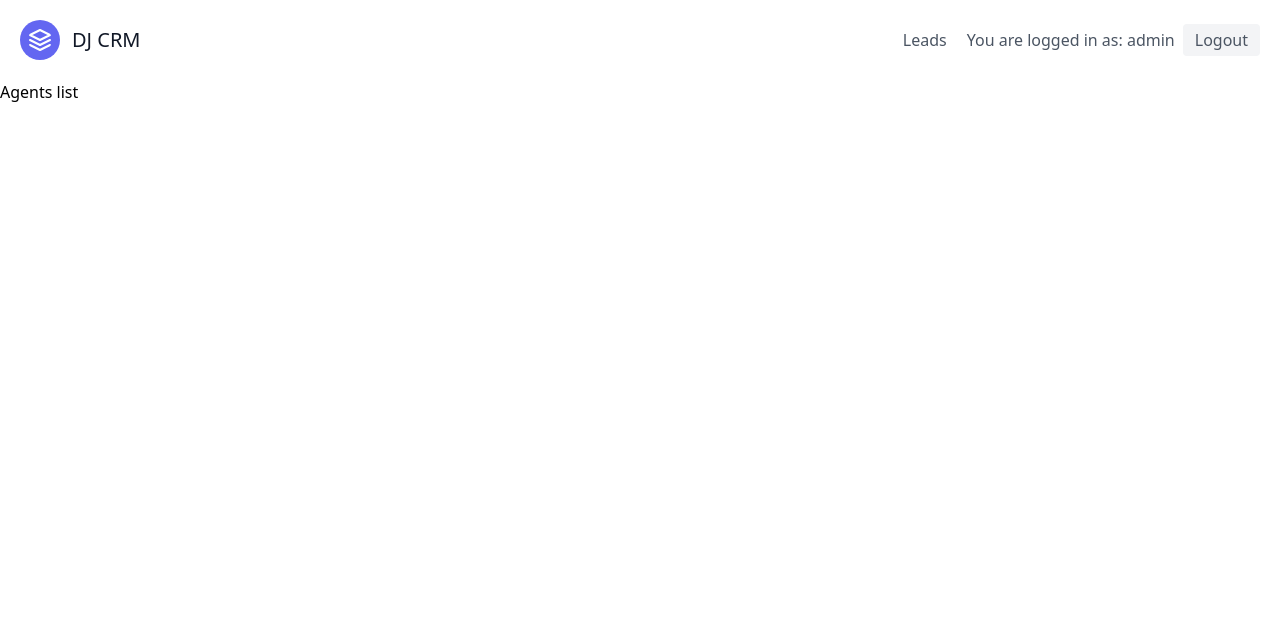
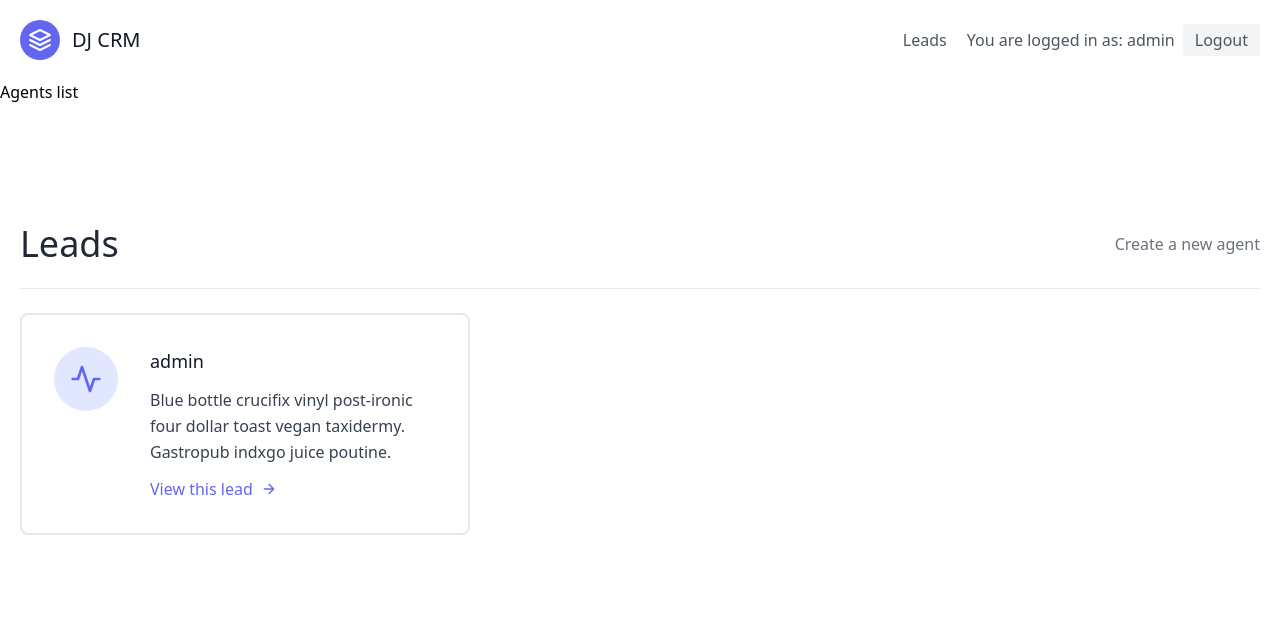
Before and after one commit to SikoraDamian/leads-app-based-on-tutorial, a Django app: page /agents/ in a window 1280 px wide. Shown: the top 630 px of the page. Run offline with Django 3.2, Linux system fonts and the light colour scheme; a user stored in the database is signed in; data comes from the database, SQL or seed files in the repository; both versions use the stored data as it was after the commit.

Commit message:
leads list and creation

```diff
--- a/agents/templates/agents/agent_list.html
+++ b/agents/templates/agents/agent_list.html
@@ -2,4 +2,47 @@
 
 {% block content %}
   <h1>Agents list</h1>
+
+
+
+  <section class="text-gray-700 body-font">
+    <div class="container px-5 py-24 mx-auto flex flex-wrap">
+        <div class="w-full mb-6 py-6 flex justify-between items-center border-b border-gray-200">
+            <div>
+                <h1 class="text-4xl text-gray-800">Leads</h1>
+            </div>
+            <div>
+                <a class="text-gray-500 hover:text-blue-500" href="{% url 'agent:agent-create' %}">Create a new agent</a>
+            </div>
+        </div>
+        <div class="flex flex-wrap -m-4">
+            {% for agent in object_list %}
+            <div class="p-4 lg:w-1/2 md:w-full">
+                <div class="flex border-2 rounded-lg border-gray-200 p-8 sm:flex-row flex-col">
+                    <div class="w-16 h-16 sm:mr-8 sm:mb-0 mb-4 inline-flex items-center justify-center rounded-full bg-indigo-100 text-indigo-500 flex-shrink-0">
+                        <svg fill="none" stroke="currentColor" stroke-linecap="round" stroke-linejoin="round" stroke-width="2" class="w-8 h-8" viewBox="0 0 24 24">
+                            <path d="M22 12h-4l-3 9L9 3l-3 9H2"></path>
+                        </svg>
+                    </div>
+                    <div class="flex-grow">
+                        <h2 class="text-gray-900 text-lg title-font font-medium mb-3">
+                            {{ agent.user.username }}
+                        </h2>
+                        <p class="leading-relaxed text-base">
+                            Blue bottle crucifix vinyl post-ironic four dollar toast vegan taxidermy. Gastropub indxgo juice poutine.
+                        </p>
+                        <a href="" class="mt-3 text-indigo-500 inline-flex items-center">
+                            View this lead
+                            <svg fill="none" stroke="currentColor" stroke-linecap="round" stroke-linejoin="round" stroke-width="2" class="w-4 h-4 ml-2" viewBox="0 0 24 24">
+                                <path d="M5 12h14M12 5l7 7-7 7"></path>
+                            </svg>
+                        </a>
+                    </div>
+                </div>
+            </div>
+            {% endfor %}
+        </div>
+    </div>
+  </section>
+
 {% endblock content %}
--- a/agents/urls.py
+++ b/agents/urls.py
@@ -1,8 +1,10 @@
 from django.urls import path
-from .views import AgentListView
+from .views import AgentListView, AgentCreateView
 
-app_name = 'agenta'
+app_name = 'agent'
 
 urlpatterns = [
-    path('', AgentListView.as_view(), name='agents'),
+    path('', AgentListView.as_view(), name='agent-list'),
+    path('create/', AgentCreateView.as_view(), name='agent-create'),
+
 ]
--- a/agents/views.py
+++ b/agents/views.py
@@ -1,9 +1,26 @@
-from django.views.generic import ListView
+from django.views import generic
 from django.contrib.auth.mixins import LoginRequiredMixin
+from django.shortcuts import reverse
 from leads.models import Agent
+from .forms import AgentModelForm
 
-class AgentListView(LoginRequiredMixin, ListView):
-    template_name = 'agents/agent_list.html'
+
+class AgentListView(LoginRequiredMixin, generic.ListView):
+    template_name = "agents/agent_list.html"
 
     def get_queryset(self):
         return Agent.objects.all()
+
+
+class AgentCreateView(LoginRequiredMixin, generic.CreateView):
+    template_name = "agents/agent_create.html"
+    form_class = AgentModelForm
+
+    def get_success_url(self):
+        return reverse("agents:agent-list")
+
+    def form_valid(self, form):
+        agent = form.save(commit=False)
+        agent.organisation = self.request.user.userprofile
+        agent.save()
+        return super(AgentCreateView, self).form_valid(form)
--- a/leads/models.py
+++ b/leads/models.py
@@ -6,11 +6,13 @@ from django.contrib.auth.models import AbstractUser
 class User(AbstractUser):
     pass
 
+
 class UserProfile(models.Model):
     user = models.OneToOneField(User, on_delete=models.CASCADE)
 
     def __str__(self):
         return self.user.username
+
 
 class Lead(models.Model):
     first_name = models.CharField(max_length=20)
@@ -21,6 +23,7 @@ class Lead(models.Model):
     def __str__(self):
         return f"{self.first_name} {self.last_name}"
 
+
 class Agent(models.Model):
     user = models.OneToOneField(User, on_delete=models.CASCADE)
     organisation = models.ForeignKey(UserProfile, on_delete=models.CASCADE)
@@ -28,9 +31,10 @@ class Agent(models.Model):
     def __str__(self):
         return self.user.email
 
-def post_user_create_signal(sender, instance, created, **kwargs):
-    print(instance, created)
+
+def post_user_created_signal(sender, instance, created, **kwargs):
     if created:
         UserProfile.objects.create(user=instance)
 
-post_save.connect(post_user_create_signal, sender=User)
+
+post_save.connect(post_user_created_signal, sender=User)
```
Also changed, not shown: agents/forms.py (added, +9 -0 lines), agents/templates/agents/agent_create.html (added, +12 -0 lines), db.sqlite3, leads/migrations/0001_initial.py.
